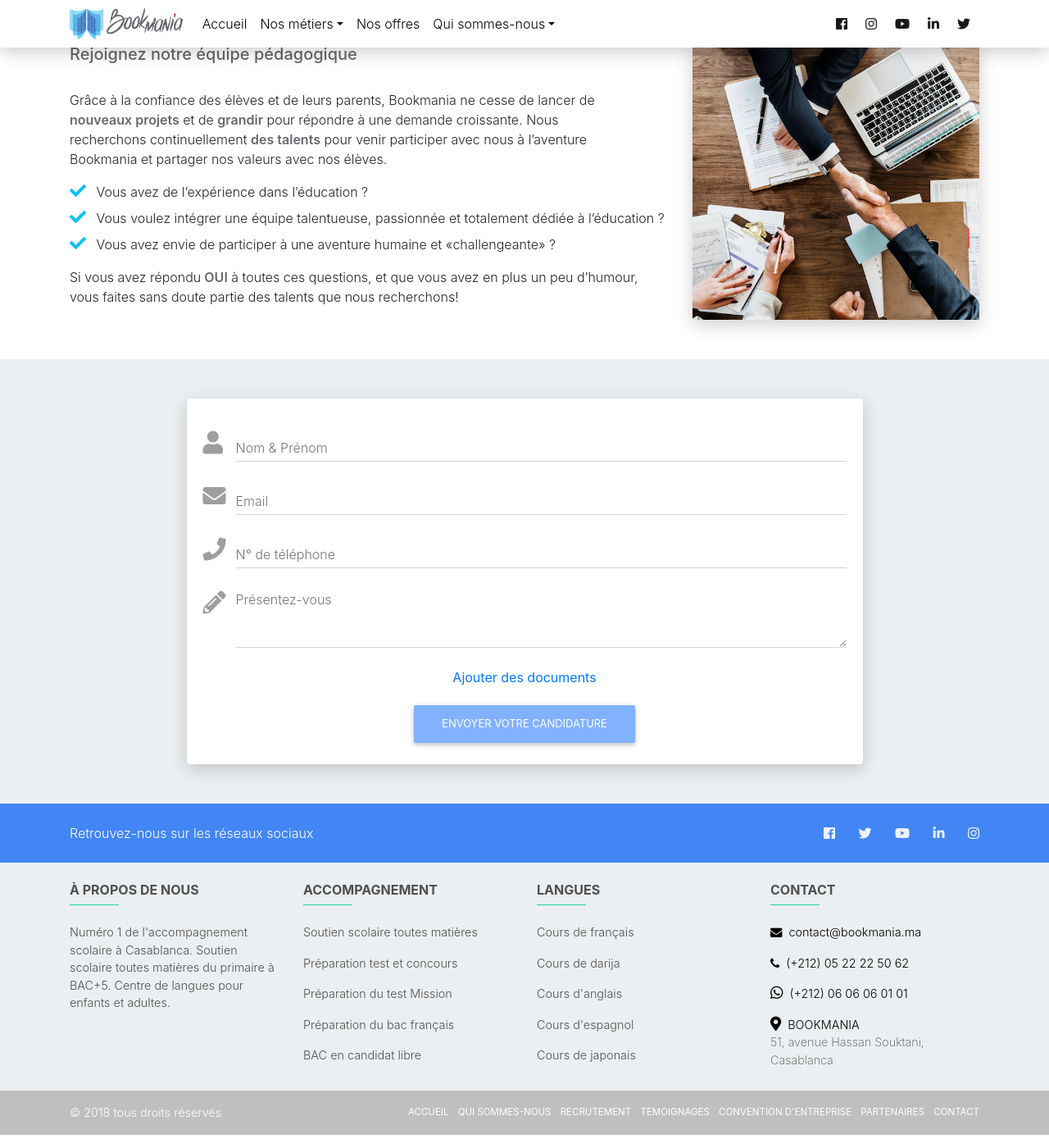
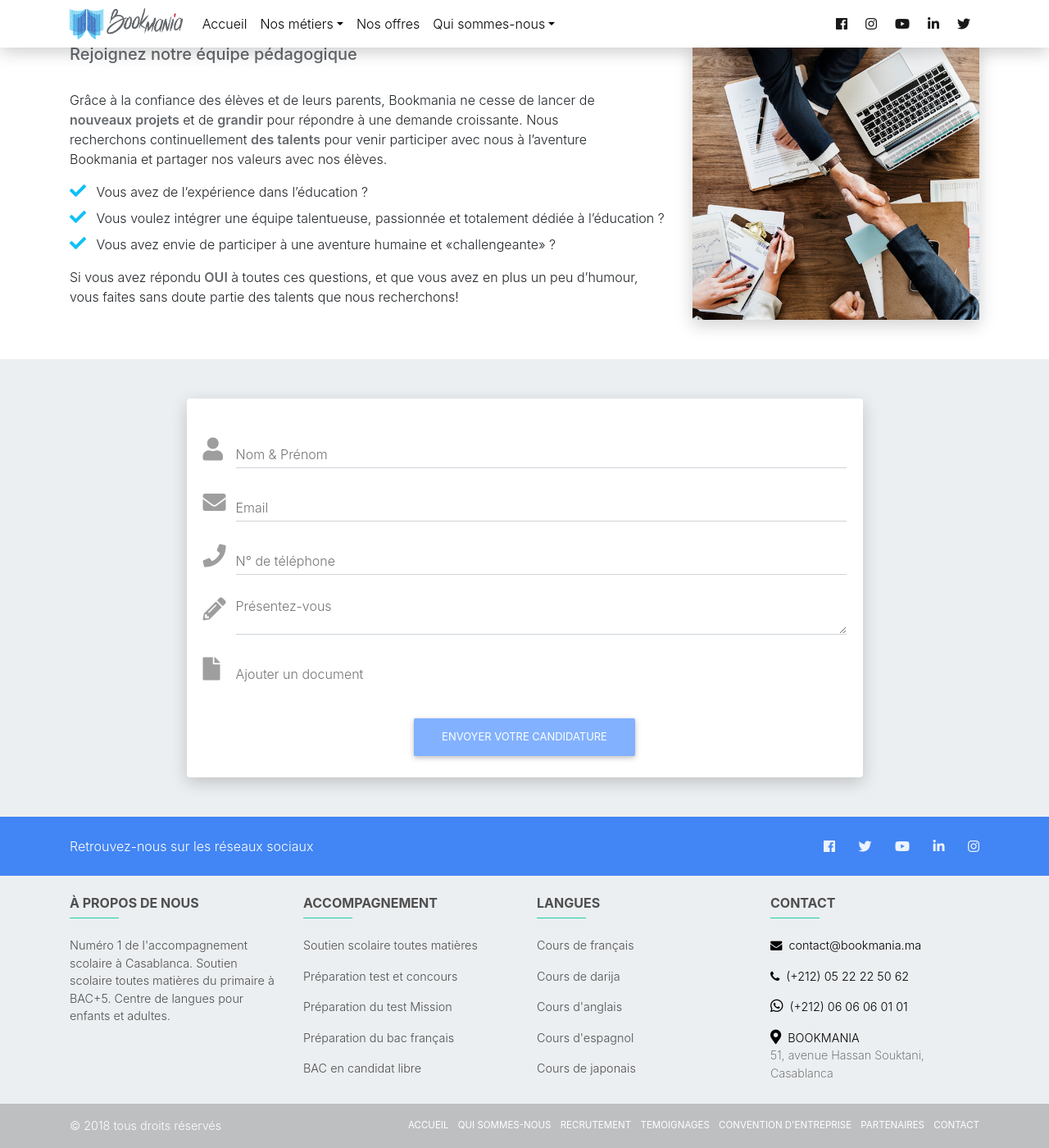
Before and after one commit to ynnsnr/bookmania, a Jekyll site: the page built from recrutement.php.md, in a window 1280 px wide and 1400 px high, scrolled down 122 px. Shown: the whole window at 82% size. Built offline with Jekyll 4.4.1, drawn with Linux system fonts in a browser that asks for light colours; nearby versions of some CDN libraries.

Commit message:
added getsimpleform to recrutement

```diff
--- a/_sass/recrutement.scss
+++ b/_sass/recrutement.scss
@@ -11,3 +11,7 @@
   width:100%;
   position:absolute;
 }
+
+#upload:hover {
+  color: #4285F4;
+}
--- a/recrutement.php.md
+++ b/recrutement.php.md
@@ -49,34 +49,38 @@ title: Recrutement Bookmania
         <div class="col-11 col-sm-12 col-md-11 col-lg-10 col-xl-9">
           <div class="card mw-100">
             <div class="card-body">
-              <div class="md-form mt-3">
-                <i class="fas fa-user prefix grey-text"></i>
-                <input type="text" id="form-name" class="form-control">
-                <label for="form-name">Nom & Prénom</label>
-              </div>
-              <div class="md-form">
-                <i class="fas fa-envelope prefix grey-text"></i>
-                <input type="text" id="form-email" class="form-control">
-                <label for="form-email">Email</label>
-              </div>
-              <div class="md-form">
-                <i class="fas fa-phone prefix grey-text"></i>
-                <input type="text" id="form-Subject" class="form-control">
-                <label for="form-Subject">N° de téléphone</label>
-              </div>
-              <div class="md-form">
-                <i class="fas fa-pencil-alt prefix grey-text"></i>
-                <textarea type="text" id="form-text" class="form-control md-textarea" rows="3"></textarea>
-                <label for="form-text">Présentez-vous</label>
-              </div>
-                <p class="text-center">
-                  <a href="#">
-                  Ajouter des documents
-                  </a>
-                </p>
-              <div class="text-center">
-                <button class="btn btn-light-blue">Envoyer votre candidature</button>
-              </div>
+              <form action="https://getsimpleform.com/messages?form_api_token=8d2486979bc848a65af1fefa8c9d755b" method="post" enctype="multipart/form-data">
+                <div class="md-form">
+                  <i class="fas fa-user prefix grey-text"></i>
+                  <input type="text" id="form-name" name="name" class="form-control">
+                  <label for="form-name">Nom & Prénom</label>
+                </div>
+                <div class="md-form">
+                  <i class="fas fa-envelope prefix grey-text"></i>
+                  <input type="email" id="form-email" name="email" class="form-control">
+                  <label for="form-email">Email</label>
+                </div>
+                <div class="md-form">
+                  <i class="fas fa-phone prefix grey-text"></i>
+                  <input type="tel" id="form-Subject" name="phone" class="form-control">
+                  <label for="form-Subject">N° de téléphone</label>
+                </div>
+                <div class="md-form">
+                  <i class="fas fa-pencil-alt prefix grey-text"></i>
+                  <textarea type="text" id="form-text" name="message" class="form-control md-textarea"></textarea>
+                  <label for="form-text">Présentez-vous</label>
+                </div>
+                <div class="md-form pb-5">
+                  <i class="fas fa-file prefix grey-text"></i>
+                  <input type="file" id="file" name="file" style="display:none">
+                  <label for="file" id="upload" style="cursor: pointer;">Ajouter un document</label>
+                </div>
+                <div class="text-center">
+                  <button type="submit" class="btn btn-light-blue">
+                    Envoyer votre candidature
+                  </button>
+                </div>
+              </form>
             </div>
           </div>
         </div>
```
